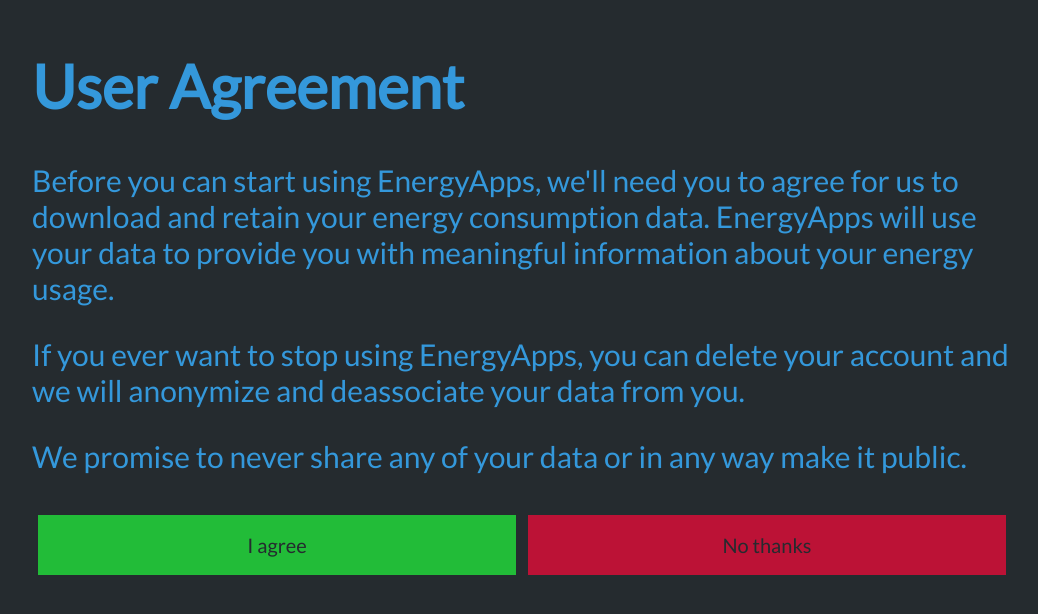
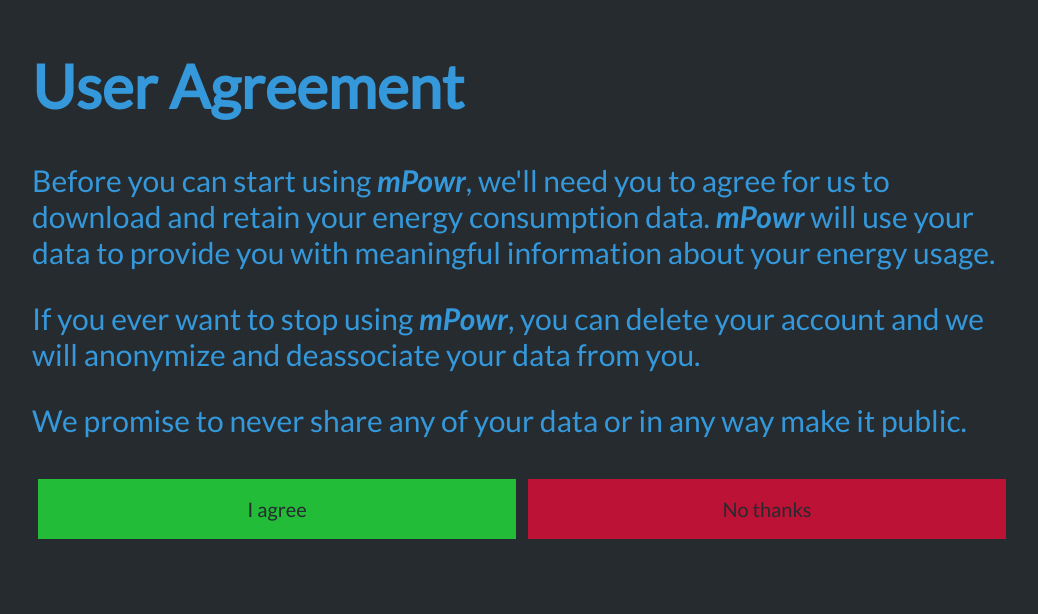
Before and after one commit to glifchits/energyapps, a Flask app: page /agreement in a window 1280 px wide. Shown: the part 60-674 px from the top of the page, without its empty margins (118-1156 px from the left). Run offline with Flask 2, Linux system fonts and the light colour scheme; style sheets or scripts are compiled from the project's sources; some libraries are stand-ins or nearby versions.

Commit message:
updated appname on agreement to EUI download page

```diff
--- a/app/templates/auth/agree_eui.html
+++ b/app/templates/auth/agree_eui.html
@@ -5,12 +5,12 @@
 <h1>User Agreement</h1>
 
 <p>
-Before you can start using EnergyApps, we'll need you to agree for us to download
-and retain your energy consumption data. EnergyApps will use your data to provide
+Before you can start using <span class=wordmark>{{ g.appname }}</span>, we'll need you to agree for us to download
+and retain your energy consumption data. <span class=wordmark>{{ g.appname }}</span> will use your data to provide
 you with meaningful information about your energy usage.
 </p>
 <p>
-If you ever want to stop using EnergyApps, you can delete your account and we will
+If you ever want to stop using <span class=wordmark>{{ g.appname }}</span>, you can delete your account and we will
 anonymize and deassociate your data from you.
 </p>
 <p>
```
